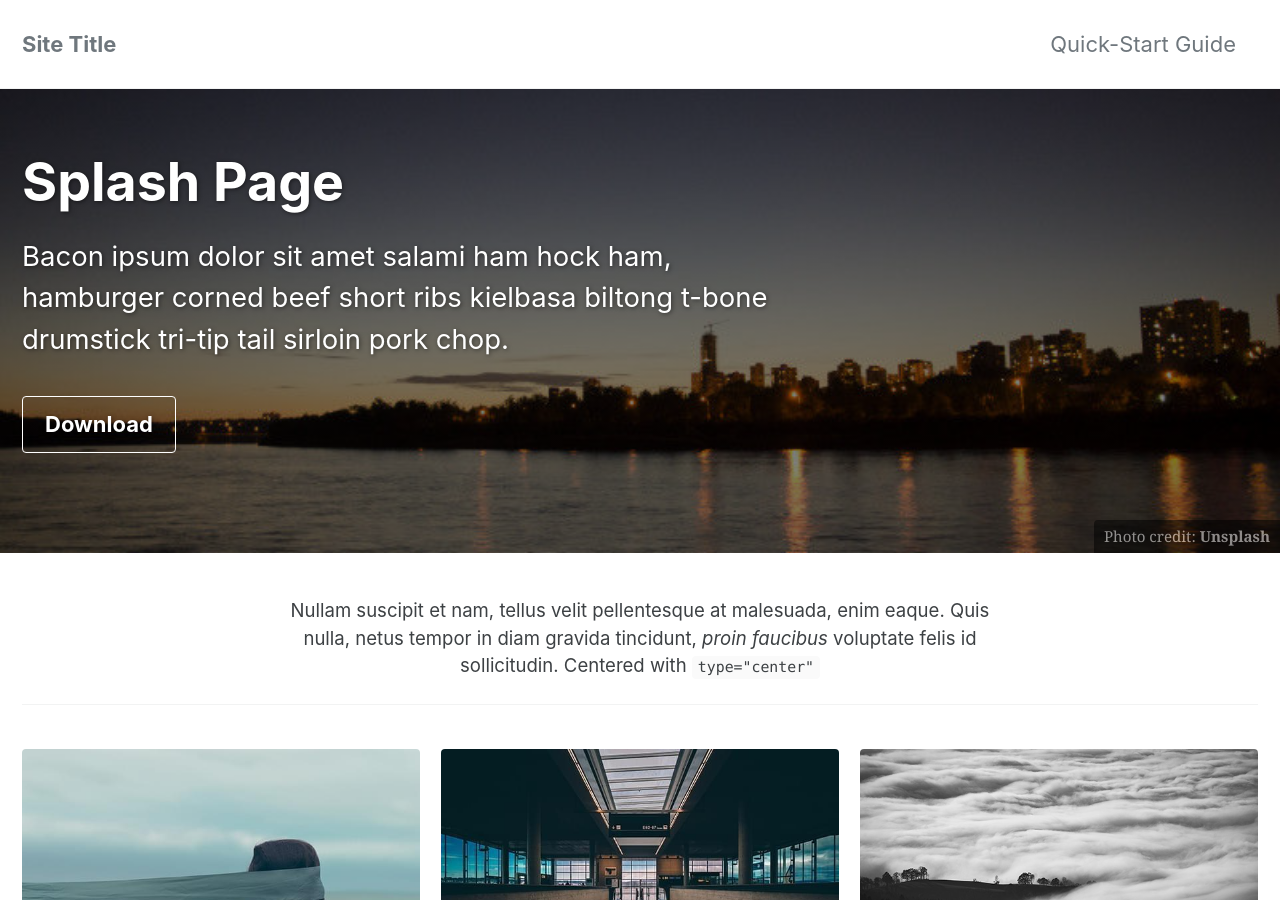
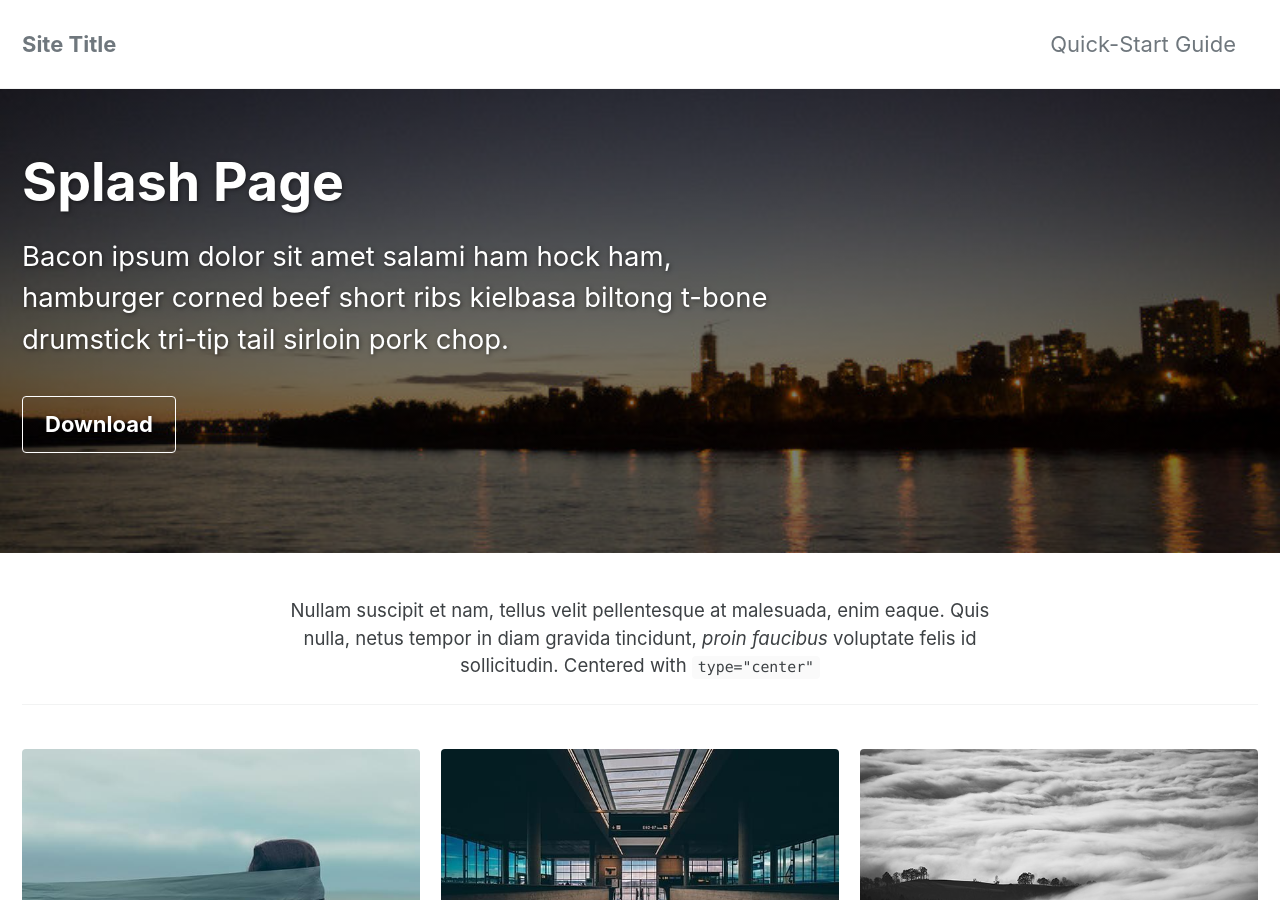
Before and after one commit to steakdream/steakdream.github.io, a Jekyll site: the page built from index.md, in a window 1280 px wide and 900 px high. Built offline with Jekyll 4.4.1, drawn with Linux system fonts in a browser that asks for light colours; cached includes are drawn as plain includes.

Commit message:
Update index.md

```diff
--- a/index.md
+++ b/index.md
@@ -10,7 +10,7 @@ header:
   actions:
     - label: "Download"
       url: "https://github.com/mmistakes/minimal-mistakes/"
-  caption: "Photo credit: [**Unsplash**](https://unsplash.com)"
+
 excerpt: "Bacon ipsum dolor sit amet salami ham hock ham, hamburger corned beef short ribs kielbasa biltong t-bone drumstick tri-tip tail sirloin pork chop."
 intro:
   - excerpt: 'Nullam suscipit et nam, tellus velit pellentesque at malesuada, enim eaque. Quis nulla, netus tempor in diam gravida tincidunt, *proin faucibus* voluptate felis id sollicitudin. Centered with `type="center"`'
```
